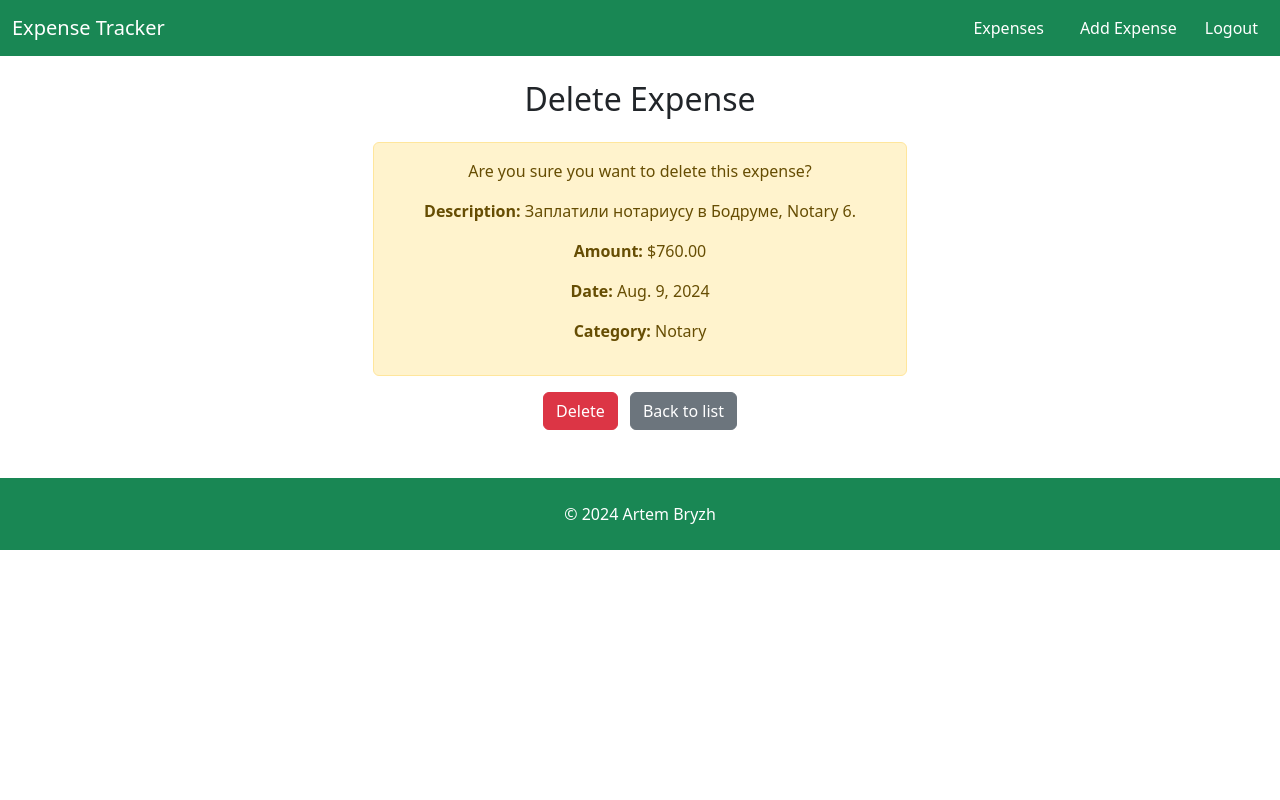
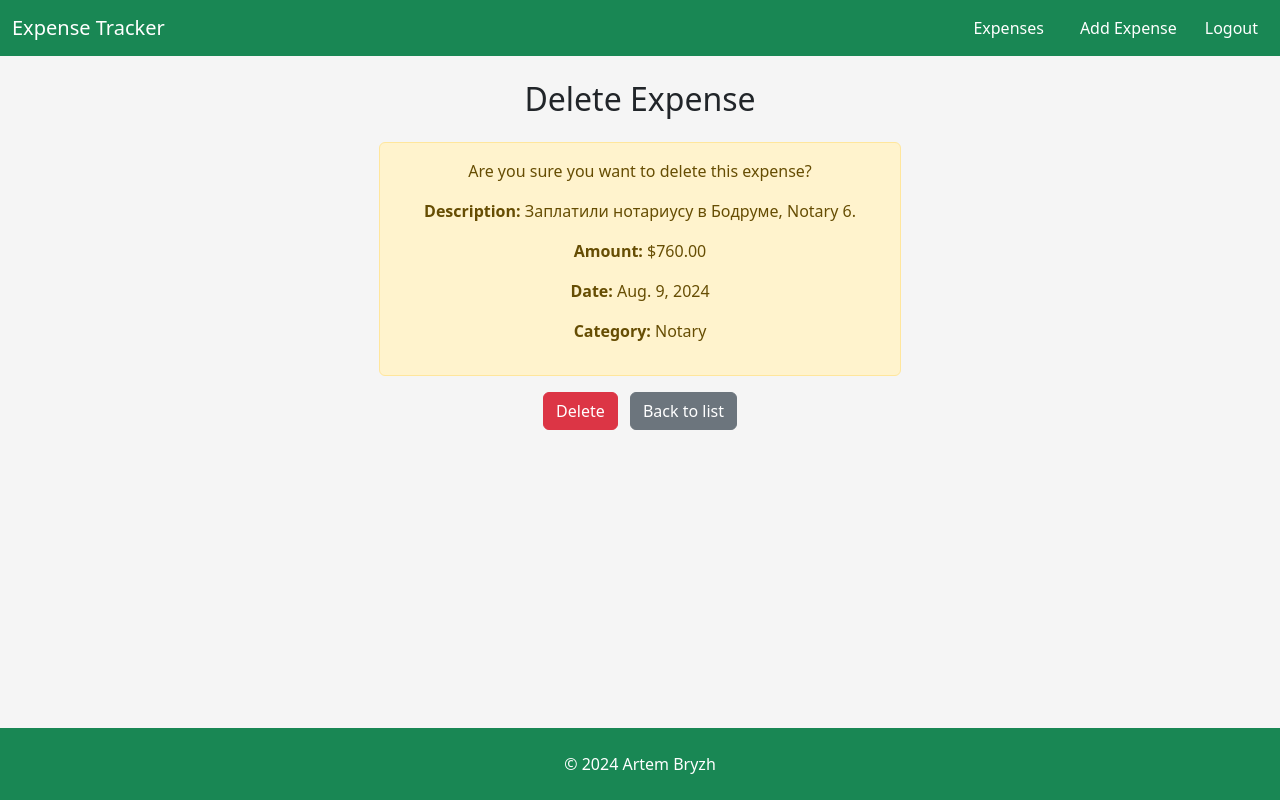
Before and after one commit to pagaslav/feodosia-flat, a Django app: page /delete/7/ in a window 1280 px wide. Run offline with Django 5.2, Linux system fonts and the light colour scheme; a user stored in the database is signed in; data comes from the database, SQL or seed files in the repository; parts of the project's set-up code (start-up, migrations or seed data) failed here and were passed over.

Commit message:
Add some styles to base.html

```diff
--- a/templates/base.html
+++ b/templates/base.html
@@ -10,6 +10,24 @@
     <link rel="stylesheet" href="https://cdnjs.cloudflare.com/ajax/libs/bootstrap-datepicker/1.9.0/css/bootstrap-datepicker.min.css">
 
     <style>
+        html,
+        body {
+        min-height: 100vh;
+        }
+
+        body {
+        background-color: #f5f5f5;
+        display: flex;
+        flex-direction: column;
+        min-height: 100vh;
+        align-content: center;
+        justify-content: center;
+        }
+
+        main {
+        flex: 1 0 auto;
+        }
+
         .active-nav-link {
             color: orange !important; /* Цвет активного пункта меню */
         }
@@ -62,9 +80,11 @@
         </div>
     </nav>
 
-    <div class="container mt-4">
-        {% block content %}{% endblock %}
-    </div>
+    <main class="container">
+        <div class="container mt-4">
+            {% block content %}{% endblock %}
+        </div>
+    </main>
 
     <footer class="bg-success text-white mt-5 p-4 text-center">
         &copy; 2024
```
